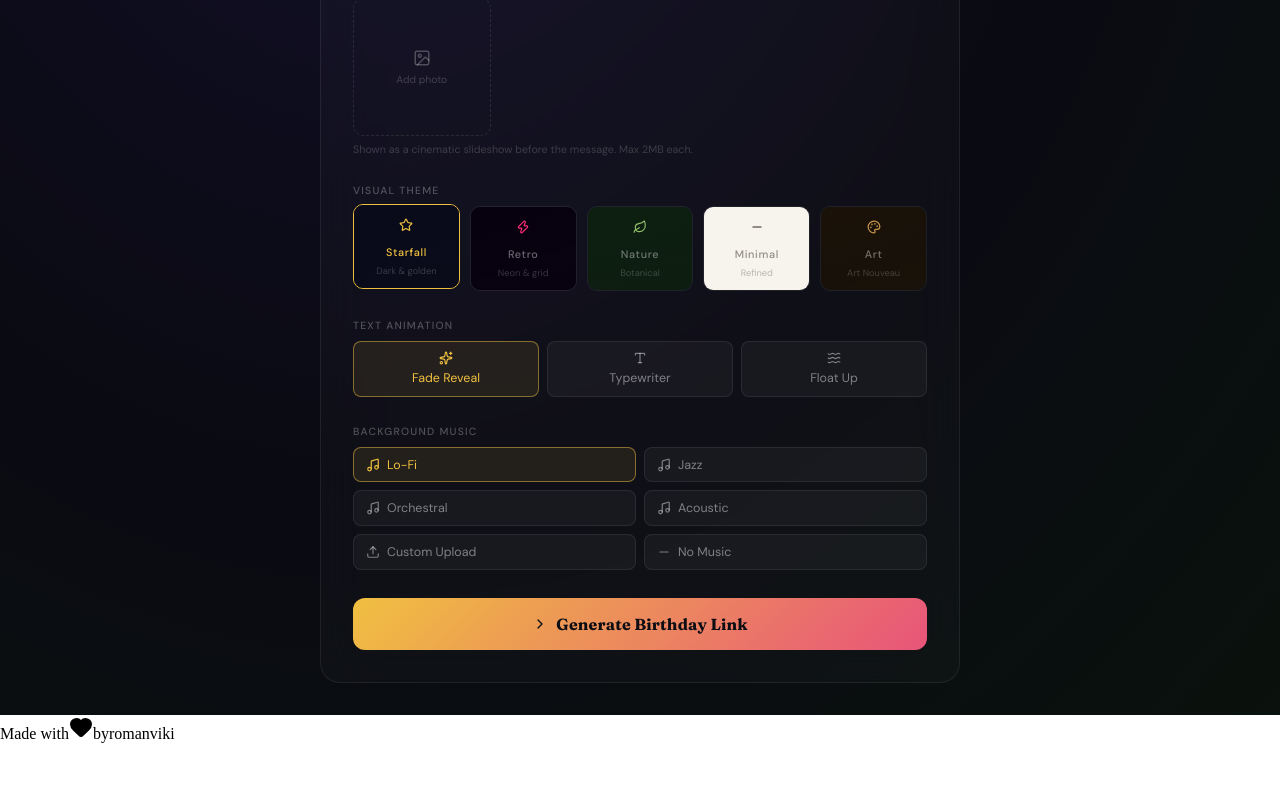
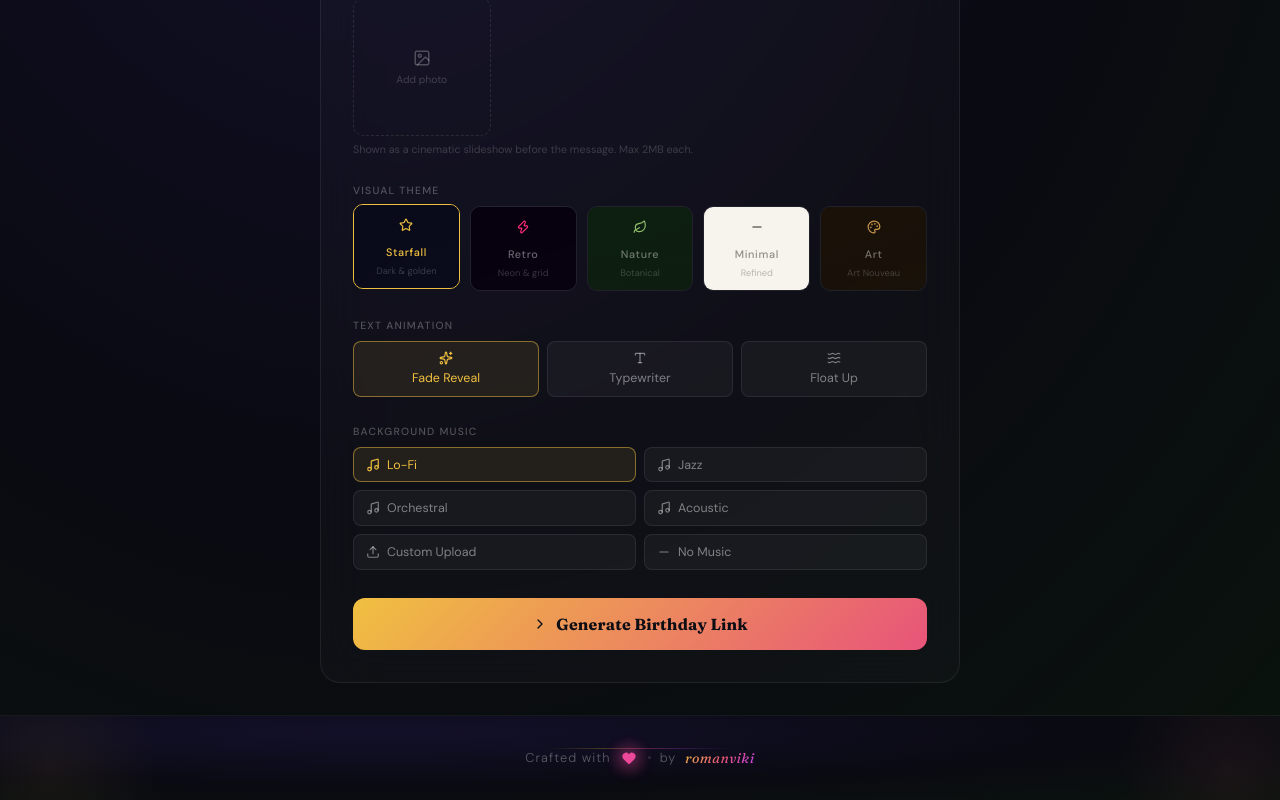
Before and after one commit to ROMANVIKI/birthday-wisher, a Next.js app: page / in a window 1280 px wide. Shown: the part 583-1383 px from the top of the page. Before the commit the page ends 1326 px from the top, so only its background shows below. Built offline with nearby package versions, Linux system fonts and the light colour scheme.

Commit message:
footer adjustments2

```diff
--- a/components/Footer.tsx
+++ b/components/Footer.tsx
@@ -1,31 +1,169 @@
-import { Heart } from "lucide-react"
+'use client'
+import { Heart } from 'lucide-react'
 
 export default function Footer() {
   return (
-    <footer className="w-full py-6 flex items-center justify-center">
-      <p className="text-sm text-white/60 flex items-center gap-2 font-light tracking-wide hover:text-white/80 transition duration-300">
+    <footer
+      style={{
+        width: '100%',
+        padding: '2rem 1.5rem',
+        display: 'flex',
+        alignItems: 'center',
+        justifyContent: 'center',
+        background:
+          'radial-gradient(ellipse at 30% 20%, #13102a 0%, #0a0a12 55%, #0a120d 100%)',
+        borderTop: '1px solid rgba(255,255,255,0.05)',
+        fontFamily: "'DM Sans', sans-serif",
+        position: 'relative',
+        overflow: 'hidden',
+      }}
+    >
+      <style>{`
+        @import url('https://fonts.googleapis.com/css2?family=Fraunces:ital,opsz,wght@1,9..144,400&family=DM+Sans:wght@300;400;500&display=swap');
 
-        <span>Made with</span>
+        /* Subtle shimmer line at top */
+        .footer-shimmer::before {
+          content: '';
+          position: absolute;
+          top: 0; left: 10%; right: 10%;
+          height: 1px;
+          background: linear-gradient(
+            90deg,
+            transparent,
+            rgba(240,192,64,0.25) 30%,
+            rgba(232,84,122,0.35) 50%,
+            rgba(192,64,240,0.25) 70%,
+            transparent
+          );
+        }
 
-        {/* 💖 Heart with glow + ping */}
-        <span className="relative flex items-center justify-center">
+        /* Ambient glow blobs */
+        .footer-blob-left {
+          position: absolute;
+          width: 220px; height: 220px;
+          left: -60px; bottom: -80px;
+          background: radial-gradient(circle, rgba(240,192,64,0.06) 0%, transparent 70%);
+          pointer-events: none;
+        }
+        .footer-blob-right {
+          position: absolute;
+          width: 220px; height: 220px;
+          right: -60px; bottom: -80px;
+          background: radial-gradient(circle, rgba(232,84,122,0.07) 0%, transparent 70%);
+          pointer-events: none;
+        }
 
-          {/* Ping effect */}
-          <span className="absolute inline-flex h-5 w-5 rounded-full bg-pink-500 opacity-75 animate-ping [animation-duration:1.5s]" />
+        .footer-text {
+          color: rgba(255,255,255,0.32);
+          font-size: 0.8rem;
+          font-weight: 300;
+          letter-spacing: 0.08em;
+          display: flex;
+          align-items: center;
+          gap: 0.55rem;
+          transition: color 0.3s ease;
+          position: relative;
+          z-index: 1;
+        }
+        .footer-text:hover {
+          color: rgba(255,255,255,0.6);
+        }
 
-          {/* Lucide Heart */}
+        /* Heart ping ring */
+        @keyframes heartPing {
+          0%   { transform: scale(1);   opacity: 0.75; }
+          75%  { transform: scale(2.2); opacity: 0;    }
+          100% { transform: scale(2.2); opacity: 0;    }
+        }
+        .heart-ping {
+          position: absolute;
+          inset: 0;
+          border-radius: 50%;
+          background: rgba(236, 72, 153, 0.55);
+          animation: heartPing 1.5s cubic-bezier(0.4, 0, 0.6, 1) infinite;
+        }
+
+        /* Heart glow pulse */
+        @keyframes glowPulse {
+          0%, 100% { opacity: 0.6; transform: scale(1);   }
+          50%       { opacity: 1;   transform: scale(1.15); }
+        }
+        .heart-glow {
+          position: absolute;
+          inset: -4px;
+          border-radius: 50%;
+          background: rgba(236, 72, 153, 0.18);
+          filter: blur(6px);
+          animation: glowPulse 1.5s ease-in-out infinite;
+        }
+
+        /* Heart icon subtle beat */
+        @keyframes heartBeat {
+          0%, 100% { transform: scale(1);    }
+          14%       { transform: scale(1.12); }
+          28%       { transform: scale(1);    }
+          42%       { transform: scale(1.08); }
+          70%       { transform: scale(1);    }
+        }
+        .heart-icon {
+          animation: heartBeat 1.5s ease-in-out infinite;
+          filter: drop-shadow(0 0 8px rgba(236,72,153,0.85));
+        }
+
+        .brand-name {
+          font-family: 'Fraunces', serif;
+          font-style: italic;
+          font-weight: 400;
+          font-size: 0.88rem;
+          background: linear-gradient(135deg, #f0c040 0%, #e8547a 55%, #c040f0 100%);
+          -webkit-background-clip: text;
+          -webkit-text-fill-color: transparent;
+          background-clip: text;
+          letter-spacing: 0.04em;
+        }
+
+        .footer-dot {
+          width: 3px; height: 3px;
+          border-radius: 50%;
+          background: rgba(255,255,255,0.12);
+          display: inline-block;
+        }
+      `}</style>
+
+      {/* Ambient blobs */}
+      <div className="footer-blob-left" />
+      <div className="footer-blob-right" />
+
+      <p className="footer-text footer-shimmer">
+        <span>Crafted with</span>
+
+        {/* Animated heart */}
+        <span
+          style={{
+            position: 'relative',
+            display: 'inline-flex',
+            alignItems: 'center',
+            justifyContent: 'center',
+            width: '20px',
+            height: '20px',
+          }}
+        >
+          <span className="heart-ping" />
+          <span className="heart-glow" />
           <Heart
-            className="h-5 w-5 text-pink-500 drop-shadow-[0_0_8px_rgba(236,72,153,0.9)]"
-            fill="currentColor"
+            className="heart-icon"
+            size={16}
+            fill="#ec4899"
+            stroke="none"
+            style={{ position: 'relative', zIndex: 1 }}
           />
         </span>
 
+        <span className="footer-dot" />
+
         <span>by</span>
 
-        <span className="text-pink-400 font-medium tracking-wider">
-          romanviki
-        </span>
-
+        <span className="brand-name">romanviki</span>
       </p>
     </footer>
   )
```
